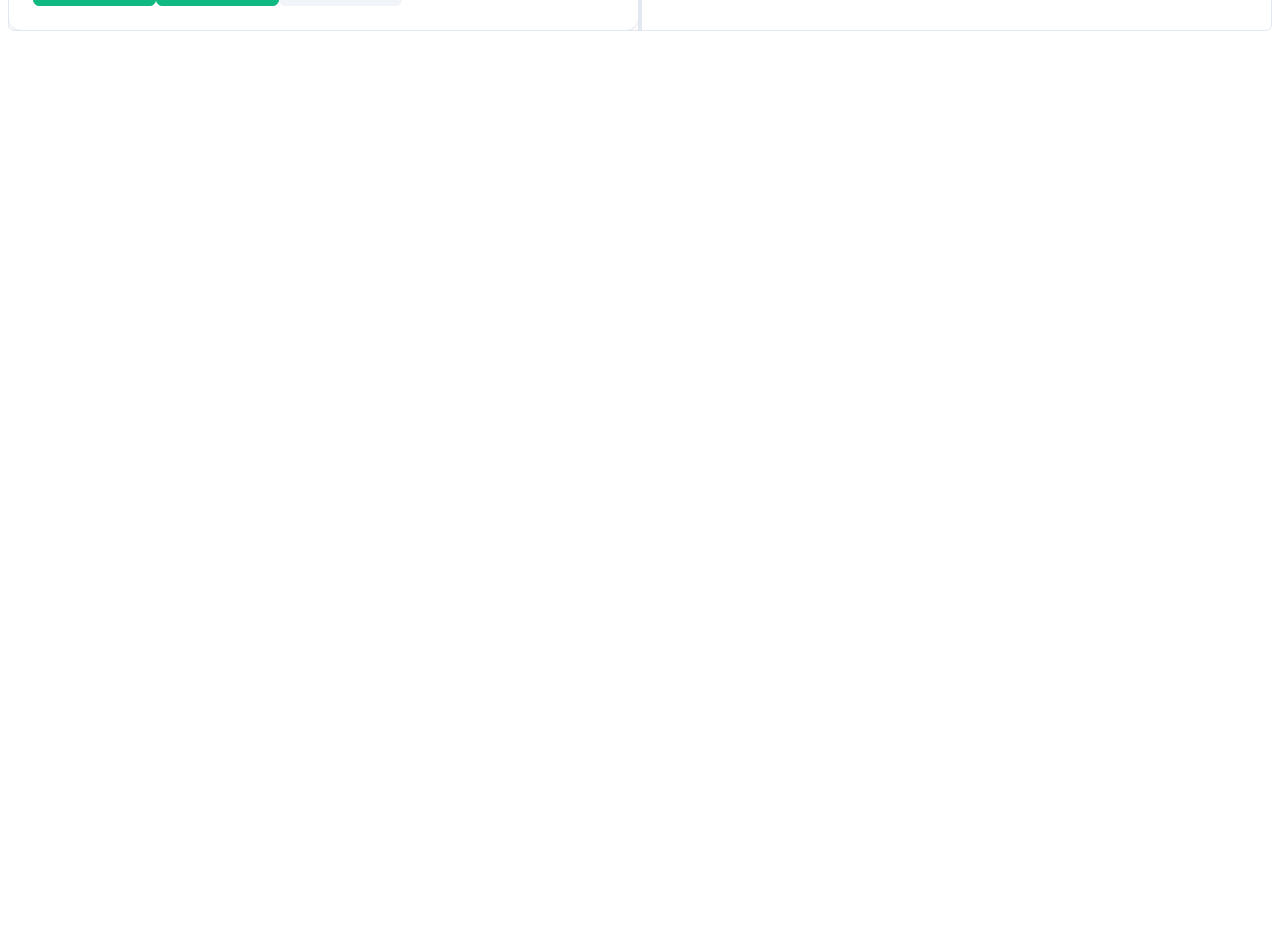
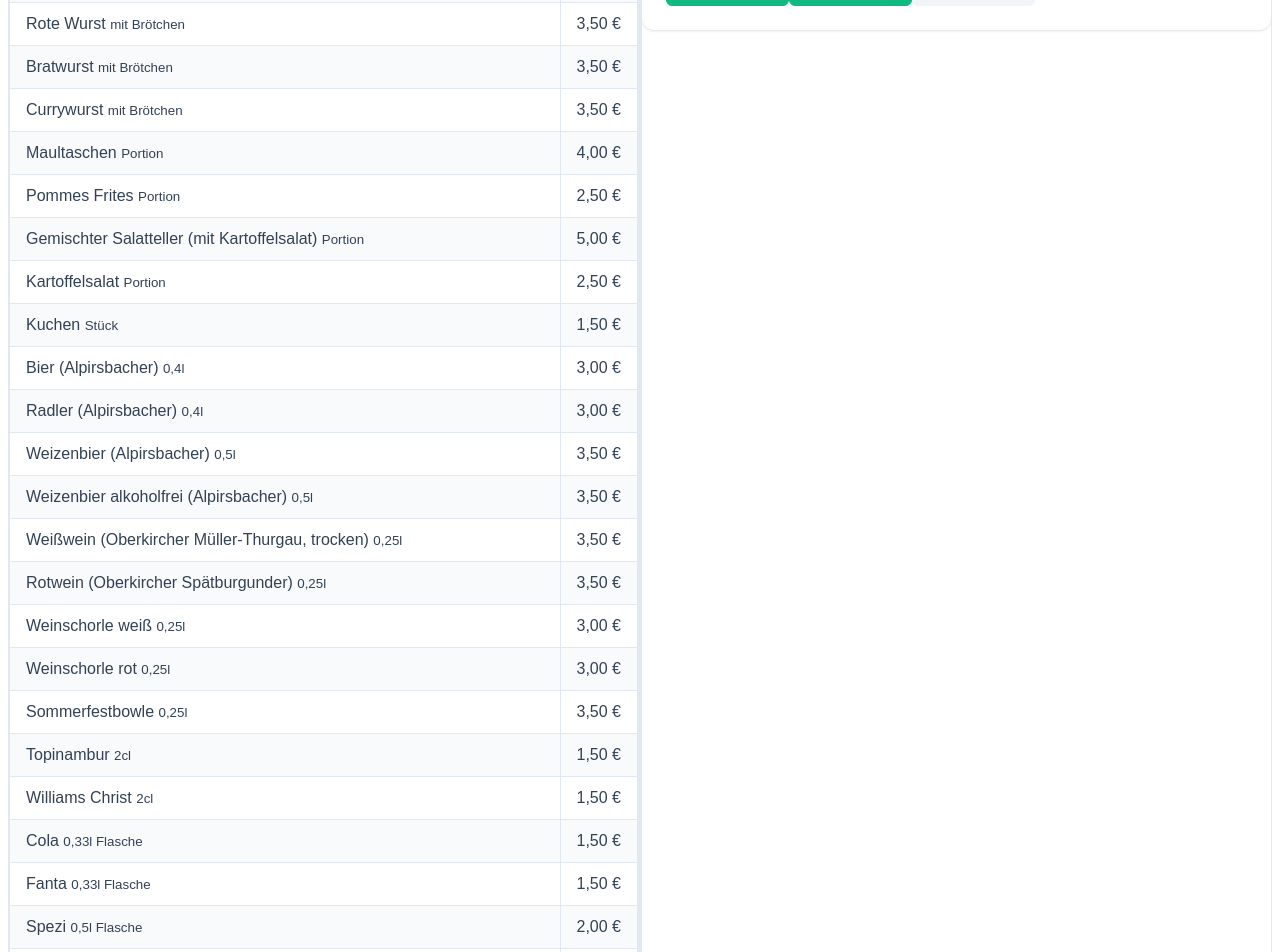
Before and after one commit to mkallfass/makspos, a Vue app in the folder src/main/webui/: page / in a window 1280 px wide. Shown: the part 180-1132 px from the top of the page. Before the commit the page ends 800 px from the top, so only its background shows below. Built offline with nearby package versions, Linux system fonts and the light colour scheme; a web font is replaced by a local one.

Commit message:
products: Pinia store and view

```diff
--- a/src/main/webui/src/App.vue
+++ b/src/main/webui/src/App.vue
@@ -11,8 +11,8 @@
 </template>
 
 <script setup lang="ts">
-import { RouterView } from 'vue-router'
-import AppNavbar from './components/layout/AppNavbar.vue'
+import { RouterView } from "vue-router";
+import AppNavbar from "./components/AppNavbar.vue";
 </script>
 
 <style>
--- /dev/null
+++ b/src/main/webui/src/components/Products.vue
@@ -0,0 +1,24 @@
+<template>
+    <DataTable :value="productStore.products" showGridlines stripedRows>
+      <Column field="name" header="Speisen und Getränke" style="width: 90%">
+        <template #body="slotProps">
+          {{ slotProps.data.name }} <small>{{ slotProps.data.detail }}</small>
+        </template>
+      </Column>
+      <Column field="price" header="Preis" style="width: 10%">
+        <template #body="slotProps">
+          {{ formatCurrency(slotProps.data.price) }}
+        </template>
+      </Column>
+    </DataTable>
+</template>
+
+<script lang="ts" setup>
+import { useProductStore } from "@/stores/products";
+
+const productStore = useProductStore()
+
+const formatCurrency = (value : any) => {
+  return value.toLocaleString('de-DE', { style: 'currency', currency: 'EUR' })
+}
+</script>
--- /dev/null
+++ b/src/main/webui/src/stores/products.ts
@@ -0,0 +1,49 @@
+import { defineStore } from 'pinia'
+
+interface Product {
+  id: number
+  name: string
+  detail: string
+  price: number
+}
+
+interface State {
+  products: Product[]
+}
+
+export const useProductStore = defineStore('productStore', {
+  state: (): State => {
+    return {
+      products:
+        [
+          { id: 1001, name: "Steak", detail: "mit Brötchen", price: 5 },
+          { id: 1002, name: "Schweinebauch", detail: "mit Brötchen", price: 3.5 },
+          { id: 1003, name: "Rote Wurst", detail: "mit Brötchen", price: 3.5 },
+          { id: 1004, name: "Bratwurst", detail: "mit Brötchen", price: 3.5 },
+          { id: 1005, name: "Currywurst", detail: "mit Brötchen", price: 3.5 },
+          { id: 1006, name: "Maultaschen", detail: "Portion", price: 4 },
+          { id: 1007, name: "Pommes Frites", detail: "Portion", price: 2.5 },
+          { id: 1008, name: "Gemischter Salatteller (mit Kartoffelsalat)", detail: "Portion", price: 5 },
+          { id: 1008, name: "Kartoffelsalat", detail: "Portion", price: 2.5 },
+          { id: 1009, name: "Kuchen", detail: "Stück", price: 1.5 },
+          { id: 2001, name: "Bier (Alpirsbacher)", detail: "0,4l", price: 3 },
+          { id: 2002, name: "Radler (Alpirsbacher)", detail: "0,4l", price: 3 },
+          { id: 2003, name: "Weizenbier (Alpirsbacher)", detail: "0,5l", price: 3.5 },
+          { id: 2004, name: "Weizenbier alkoholfrei (Alpirsbacher)", detail: "0,5l", price: 3.5 },
+          { id: 2005, name: "Weißwein (Oberkircher Müller-Thurgau, trocken)", detail: "0,25l", price: 3.5 },
+          { id: 2006, name: "Rotwein (Oberkircher Spätburgunder)", detail: "0,25l", price: 3.5 },
+          { id: 2007, name: "Weinschorle weiß", detail: "0,25l", price: 3 },
+          { id: 2008, name: "Weinschorle rot", detail: "0,25l", price: 3 },
+          { id: 2009, name: "Sommerfestbowle", detail: "0,25l", price: 3.5 },
+          { id: 2010, name: "Topinambur", detail: "2cl", price: 1.5 },
+          { id: 2011, name: "Williams Christ", detail: "2cl", price: 1.5 },
+          { id: 2012, name: "Cola", detail: "0,33l Flasche", price: 1.5 },
+          { id: 2013, name: "Fanta", detail: "0,33l Flasche", price: 1.5 },
+          { id: 2014, name: "Spezi", detail: "0,5l Flasche", price: 2 },
+          { id: 2015, name: "Apfelsaftschorle", detail: "0,5l Flasche", price: 2 },
+          { id: 2016, name: "Mineralwasser", detail: "0,5l Flasche", price: 2 },
+          { id: 2017, name: "Kaffee", detail: "Tasse", price: 1.5 }
+        ] as Product[]
+    }
+  }
+})
--- a/src/main/webui/src/views/HomeView.vue
+++ b/src/main/webui/src/views/HomeView.vue
@@ -1,8 +1,11 @@
 <template>
   <main>
     <Splitter>
+      <SplitterPanel>
+        <Products></Products>
+      </SplitterPanel>
       <SplitterPanel class="flex align-items-center justify-content-center">
-        <Card class="my-2">
+        <Card>
           <template #title>
             This is an about page
           </template>
@@ -13,15 +16,12 @@
           </template>
           <template #footer>
             <div class="flex gap-2">
-              <Button label="Open Dialog" @click="display = !display"/>
-              <Button label="Open Dialog" class="p-button-primary" @click="display = !display"/>
-              <Button label="Open Dialog" class="p-button-secondary" @click="display = !display"/>
+              <Button label="Open Dialog" @click="display = !display" />
+              <Button class="p-button-primary" label="Open Dialog" @click="display = !display" />
+              <Button class="p-button-secondary" label="Open Dialog" @click="display = !display" />
             </div>
           </template>
         </Card>
-      </SplitterPanel>
-      <SplitterPanel class="flex align-items-center justify-content-center">
-        Panel 2
       </SplitterPanel>
     </Splitter>
 
@@ -33,6 +33,8 @@
 </template>
 
 <script setup lang="ts">
-import { ref } from 'vue'
+import Products from "@/components/Products.vue";
+import { ref } from "vue";
+
 const display = ref(false)
 </script>
```
Also changed, not shown: src/main/webui/src/main.ts (+25 -21 lines), src/main/webui/src/components/AppNavbar.vue (renamed from src/main/webui/src/components/layout/AppNavbar.vue).
